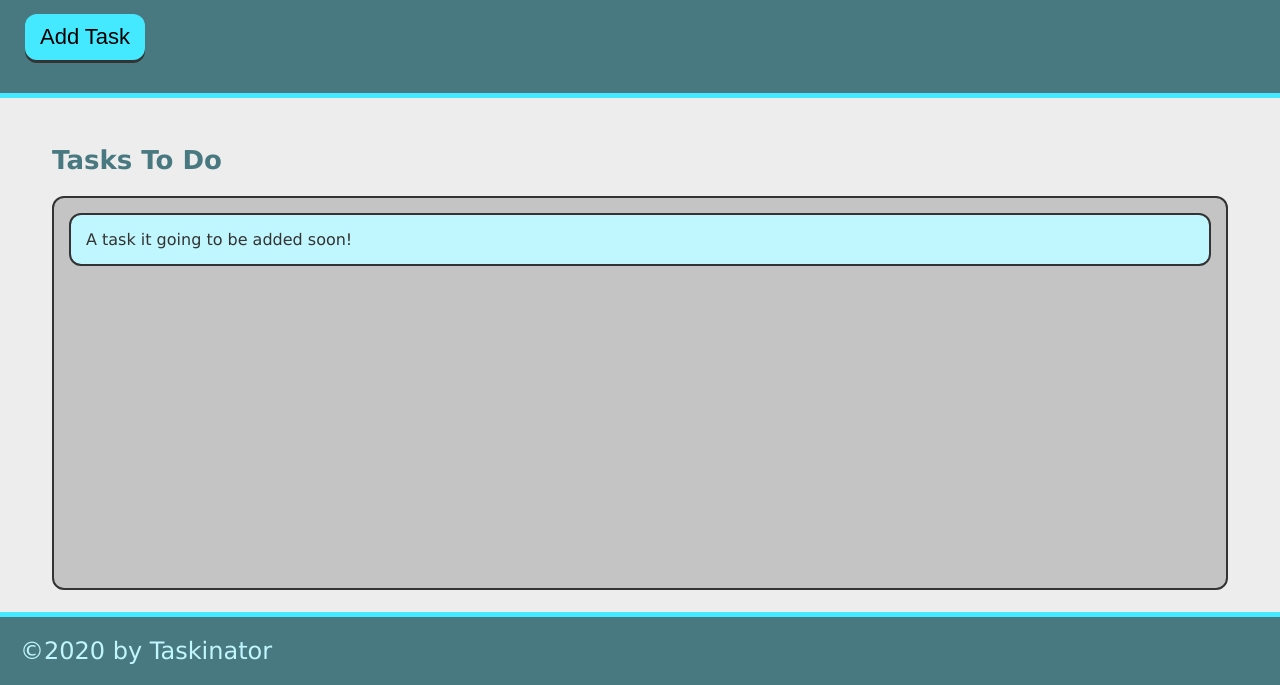
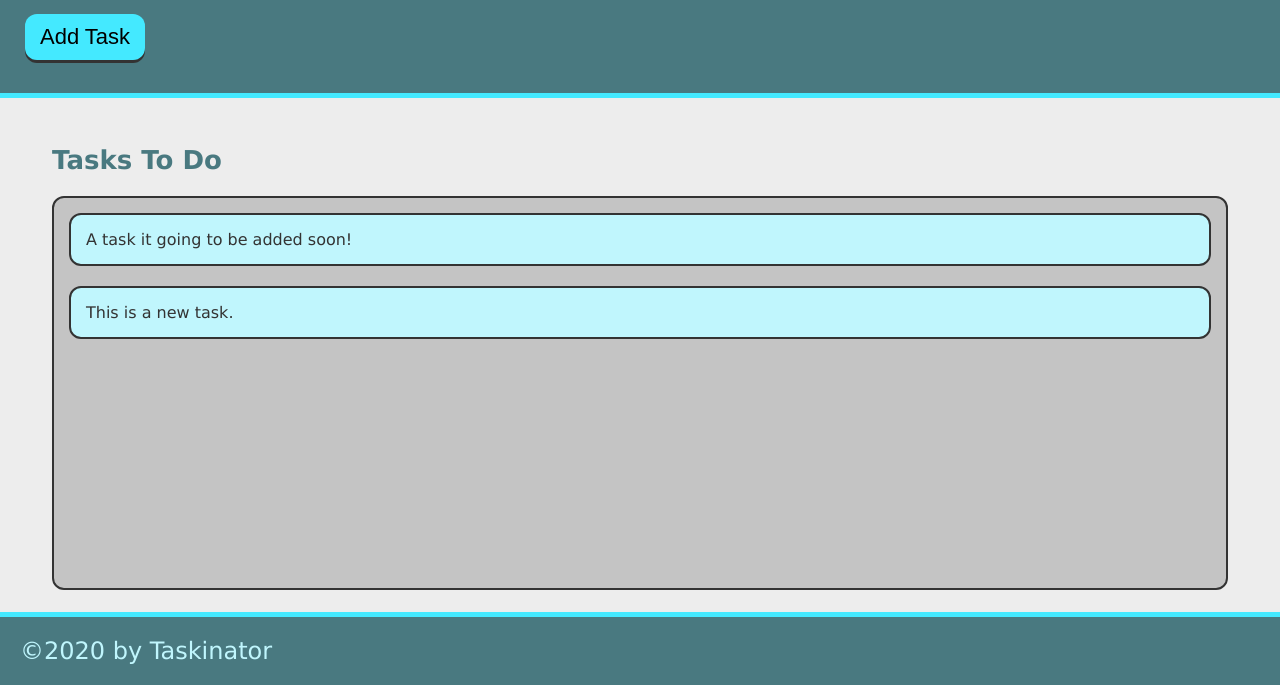
Before and after one commit to AaronLiuXM/taskinator, a plain HTML site: page index.html in a window 1280 px wide. Both pictures are taken after a click on the button "Add Task". Shown: the part 115-800 px from the top of the page. Drawn offline with Linux system fonts and the light colour scheme.

Commit message:
add ability to add task

```diff
--- a/assets/js/script.js
+++ b/assets/js/script.js
@@ -0,0 +1,18 @@
+// declare buttonEL and save as memory to save-task
+var buttonEl = document.querySelector("#save-task");
+// declare tasksToDoEl and save as memory to tasks-to-do
+var tasksToDoEl = document.querySelector("#tasks-to-do");
+
+var createTaskHandler = function () {
+    // declare listItemEl create <"li">
+    var listItemEl = document.createElement("li");
+    // match style as task-item
+    listItemEl.className = "task-item";
+    // add text content in new <li>
+    listItemEl.textContent = "This is a new task.";
+    // append to listItemEl as a child node
+    tasksToDoEl.appendChild(listItemEl);
+}
+
+// button func -> click then call func
+buttonEl.addEventListener("click", createTaskHandler);
--- a/index.html
+++ b/index.html
@@ -12,13 +12,13 @@
 
         <h1 class="page-title">Taskinator</h1>
         <p>Click the button below to add a new task!</p>
-        <button class="btn" >Add Task</button>
+        <button class="btn" id="save-task">Add Task</button>
     </header>
 
     <main class="page-content">
         <section class="task-list-wrapper">
             <h2 class="list-title">Tasks To Do</h2>
-            <ul class="task-list">
+            <ul class="task-list" id="tasks-to-do">
                 <li class="task-item">A task it going to be added soon!</li>
             </ul>
         </section>
```
